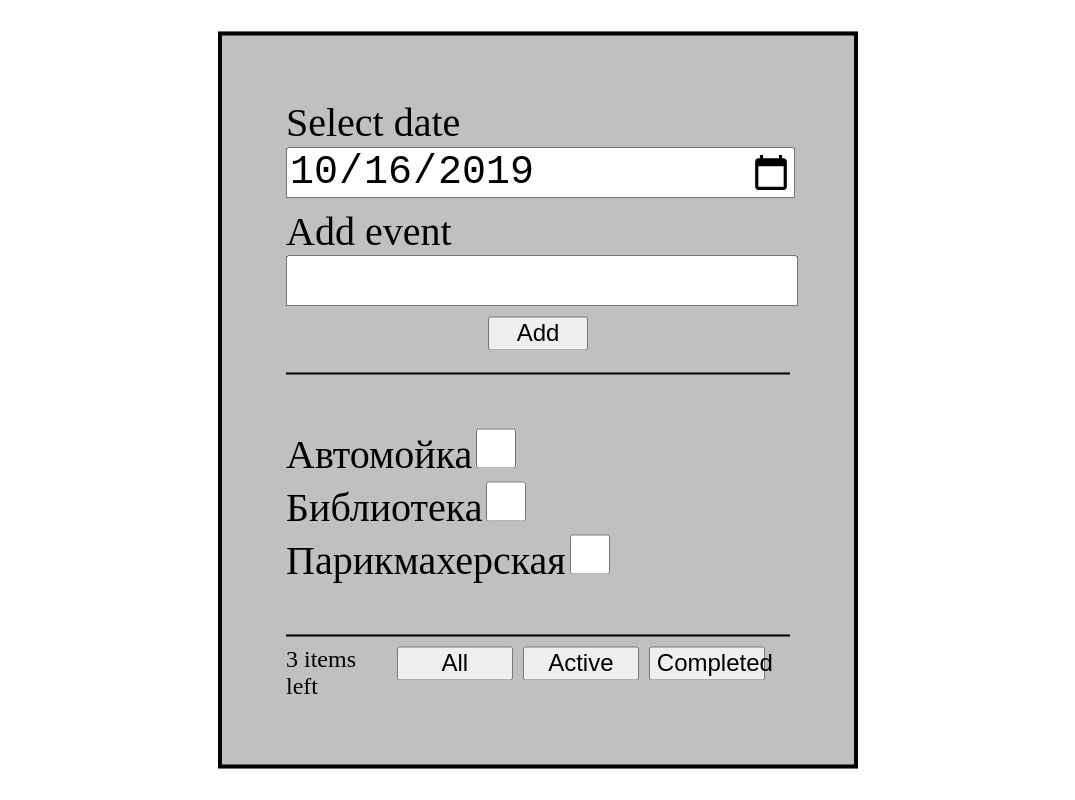
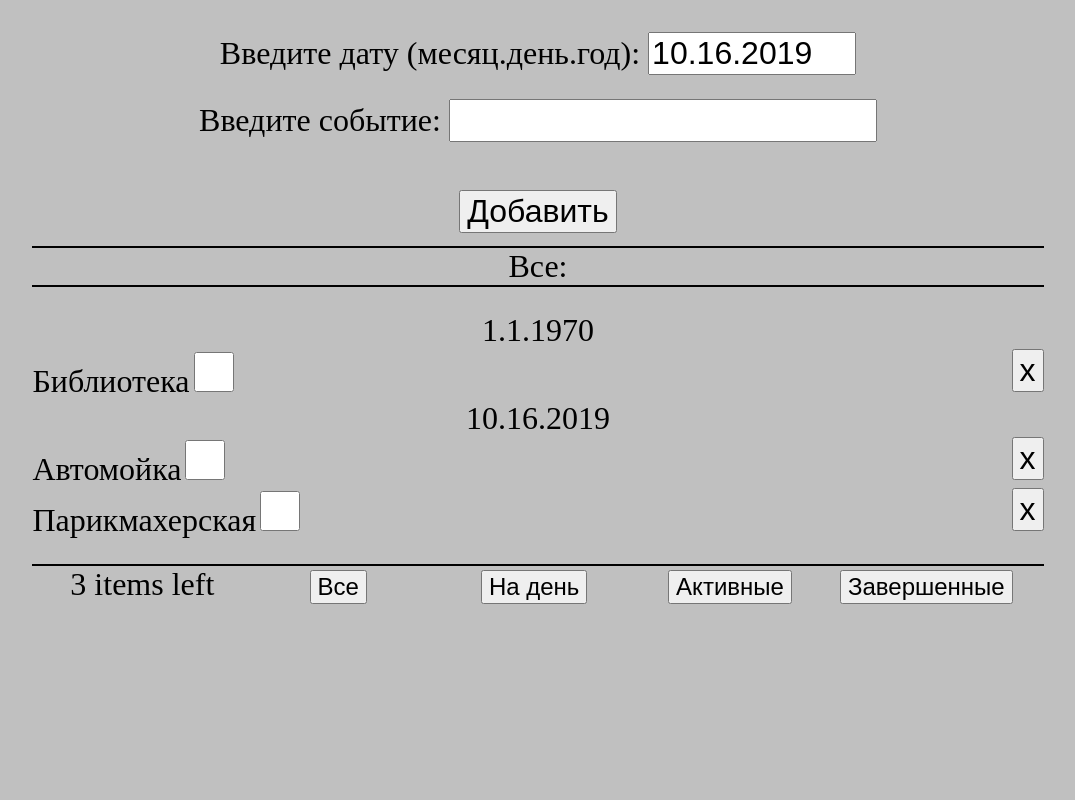
Before and after one commit to Snoop593/todos, a plain HTML site: page todos/index.html in a window 1280 px wide. Shown: the whole page, without its empty margins (102-1177 px from the left). Drawn offline with Linux system fonts and the light colour scheme.

Commit message:
Add files via upload

```diff
--- a/todos/index.html
+++ b/todos/index.html
@@ -6,27 +6,23 @@
 	<link href="style.css" rel="stylesheet">
 </head>
 <body>
-	<div class="conteiner">
-		<div class="header">
-			<div class="inputDate">
-				Select date
-				<input type="date" onchange="loadEvent()">
-			</div>
-			<div class="inputEvent">
-				Add event
-				<input required type="text">
-			</div>
-			<button onclick="addEvent()">Add</button>
-		</div>
-		<div class="context">
-		</div>
-		<div class="footer">
-			<div class="left"></div>
-			<button onclick="loadEvent('all')">All</button>
-			<button onclick="loadEvent('active')">Active</button>
-			<button onclick="loadEvent('completed')">Completed</button>
-		</div>
-	</div>
+	<header>
+		<div>Введите дату (месяц.день.год): <input class="dateIn" type="text"></div>
+		<div>Введите событие: <input type="text"></div>
+		<div class="error"></div>
+		<div><button onclick="addEvent()">Добавить</button></div>
+	</header>
+	<div class="sort"></div>
+	<section>
+
+	</section>
+	<footer>
+		<div class="item"></div>
+		<div><button onclick="loadEvent('all')">Все</button></div>
+		<div><button onclick="loadEvent('allToday')">На 	день</button></div>
+		<div><button onclick="loadEvent('active')">Активные</button></div>
+		<div><button onclick="loadEvent('completed')">Завершенные</button></div>
+	</footer>
 	<script type="text/javascript" src="index.js"></script>
 </body>
 </html>
--- a/todos/index.js
+++ b/todos/index.js
@@ -1,108 +1,161 @@
-let event1 = {
+var event1 = {
 	id:1,
 	date:  new Date(),
 	event:"Автомойка",
 	checked:false
 }
-let event2 = {
+var event2 = {
 	id:2,
-	date: new Date(),
+	date: new Date(+2),
 	event:"Библиотека",
 	checked:false
 }
 
-let event3={
+var event3={
 	id:3,
 	date: new Date(),
 	event:"Парикмахерская",
 	checked:false
 }
 
-let data = [event1,event2,event3];
-let inputs = document.querySelectorAll('input')
-let context = document.querySelector('.context')
-let left = document.querySelector('.left')
+var data = [event1,event2,event3];
+var inputs = document.querySelectorAll('input')
+var section = document.querySelector('section')
+var item = document.querySelector('.item')
+var sort = document.querySelector('.sort')
+var er = document.querySelector('.error')
+var state = ""
 
-window.onload = ()=>{
-	let today =  new Date();
-	inputs[0].valueAsDate = today;
-	loadEvent(today)
-}
-
-function loadTodayEvent(){
-	let selectedDate = new Date(inputs[0].value);
-	selectedDate.setHours(0,0,0,0);
-	return data.filter(e=>{
-		let com = e.date;
-		com.setHours(0,0,0,0)
-		if(com.getTime()===selectedDate.getTime())
-			return e;
-	})
-}
-
-function addEvent(){
-	if(inputs[1].value==""){
-		alert("Заполните поле ввода")
-	}
-	else{
-		data.push({id:data.length+1,date:new Date(inputs[0].value),event:inputs[1].value,checked:false})
-		loadEvent()
-		inputs[1].value=""
-	}
-
+window.onload = new function(){
+	var today =  new Date();
+	inputs[0].value = (today.getMonth()+1)+"."+today.getDate()+"."+today.getFullYear();
+	loadEvent("all")
 }
 
 function loadEvent(e){
-	let todayEvent = loadTodayEvent(e)
-	clear(context)
-	let len = todayEvent.length
-	left.innerHTML = `${len} ${len>1 ? "items" : "item"} left`
-	if(len===0)context.innerHTML = "have a rest!"
-	else{
+	state = e;
+	if(!checkCorrectDate(inputs[0].value)){
+		er.innerHTML="Введите корректную дату"
+		return
+	}
+	clear(section)
+	var events = data.slice()
 	switch(e){
+		case 'all':{
+			sort.innerHTML="Все:"
+			break;
+		}
 		case 'active':{
-				todayEvent = todayEvent.filter(e=>e.checked===false)
+			events = events.filter(function(e){return e.checked===false})
+			sort.innerHTML="Активные:"
 			break;
 		}
 		case 'completed':{
-				todayEvent = todayEvent.filter(e=>e.checked===true)
+			events = events.filter(function(e){return e.checked===true})
+			sort.innerHTML="Завершенные:"
+			break;
+		}
+		case 'allToday':{
+			events = events.filter(function(e){return eqDate(checkCorrectDate(inputs[0].value),e.date)})
+			sort.innerHTML="На заданный день:"
 			break;
 		}
 	}
-		let todo = todayEvent.map(e=>{
-			let el = document.createElement("div")
+	events.sort(function(a,b){return a.date-b.date})
+	for(var i=0;i<events.length;i++){
+		var e = events[i]
+		if(i==0 || !eqDate(e.date,events[i-1].date)){
+			var d = document.createElement("div")
+			d.classList.add('date')
+			d.innerHTML = (e.date.getMonth()+1)+"."+e.date.getDate()+"."+e.date.getFullYear();
+			section.appendChild(d)
+		}
+		var el = document.createElement("div")
 		el.innerHTML = e.event
 		el.id = e.id
-			let check = document.createElement("input")
+		var check = document.createElement("input")
 		check.type = "checkbox";
+		check.classList.add('check')
 		check.checked=e.checked
-			if(e.checked){
-				el.style.textDecoration='line-through';
-				el.style.backgroundColor='rgba(0,0,0,0.7)';
+		if(e.checked)el.classList.add('checked')
+		check.addEventListener('change',changeEvent,false)
+		var del = document.createElement("input")
+		del.type="button"
+		del.value="x"
+		del.classList.add('del')
+		del.addEventListener('click',deleteEvent,false)
+		el.appendChild(check)
+		el.appendChild(del)
+		section.appendChild(el)
 	}
-			check.addEventListener('change',changeEvent,false)
-			el.append(check)
-			return el
-		})
-		context.append(...todo)
-	}
+	var len = events.length
+	if(len===0)section.innerHTML = "Таких задач нет!"
+	item.innerHTML = len+ (len>1 ? " items" : " item")+" left"
 }
 
 function clear(e){
 	while(e.firstChild) e.removeChild(e.firstChild);
+	item.innerHTML = ""
+	sort.innerHTML = ""
+	er.innerHTML=""
+}
+
+function addEvent(){
+	if(inputs[1].value=="" || inputs[0].value==""){
+		er.innerHTML="Заполните поля ввода"
+	}
+	else if(!checkCorrectDate(inputs[0].value)){
+		er.innerHTML="Введите корректную дату"
+	}
+	else{
+		data.push({id:data.length+1,date:checkCorrectDate(inputs[0].value),event:inputs[1].value,checked:false})
+		loadEvent()
+		inputs[1].value=""
+	}
+}
+
+function deleteEvent(e){
+	var id = e.target.parentNode.id
+	var a;
+	for(var i=0;i<data.length;i++){
+		if(data[i].id==id){
+			a = i;
+			break;
+		}
+	}
+	data.splice(a,1);
+	loadEvent(state)
 }
 
 function changeEvent(e){
-	let id = e.target.parentNode.id
-	let a = data.find(el=>el.id==id)
-	a.checked=!a.checked
-	let el = document.getElementById(id);
-	if(a.checked){
-		el.style.textDecoration='line-through';
-		el.style.backgroundColor='rgba(0,0,0,0.7)';
-	}
-	else{
-		el.style.textDecoration='';
-		el.style.backgroundColor='';
+	var id = e.target.parentNode.id
+	var a;
+	for(var i=0;i<data.length;i++){
+		if(data[i].id==id){
+			a = data[i];
+			break;
 		}
 	}
+	a.checked=!a.checked
+	var el = document.getElementById(id);
+	if(a.checked)el.className='checked'
+	else el.className=''
+}
+
+function eqDate(a,b){
+	a.setHours(0,0,0,0);
+	b.setHours(0,0,0,0);
+	if(a.getTime()===b.getTime()) return true
+	return false
+}
+
+function checkCorrectDate(a){
+	var arr = a.split('.');
+	var d = new Date()
+	d.setFullYear(arr[2]);
+	d.setMonth(arr[0]-1);
+	d.setDate(arr[1]);
+	console.log(d)
+	if(d.getFullYear()==arr[2] && (d.getMonth()+1)==arr[0] && d.getDate()==arr[1]) return d;
+	return false
+}
--- a/todos/style.css
+++ b/todos/style.css
@@ -1,54 +1,68 @@
 *{
-	font-size: 5vh;
+	font-size: 4vh;
 }
-.context input {
+body{
+	background-color: silver;
+}
+
+section{
+	width:80%;
+	margin:0 10% 0% 10%;
+}
+header{
+	width:80%;
+	margin:0 10% 0 10%;
+	background-color: silver;
+	border-bottom: 2px solid black;
+	padding-bottom: 1%;
+}
+header div{
+	padding-top: 3vh;
+	width:80%;
+	margin: 0 auto;
+	text-align: center;
+}
+footer{
+	width:80%;
+	margin:2% 10% 0 10%;
+	background-color: silver;
+	border-top: 2px solid black;
+}
+footer div{
+	width:17%;
+	float:left;
+	margin: 0 auto;
+	text-align: center;
+	padding-left: 3vh;
+}
+footer div button{
+	font-size: 3vh;
+
+}
+.error{
+	color: red;
+}
+.sort{
+	width:80%;
+	margin:0 10% 2% 10%;
+	text-align: center;
+	border-bottom: 2px solid black;
+}
+.dateIn{
+	width: 25vh;
+}
+.checked{
+	text-decoration: line-through;
+	background-color: rgba(0,0,0,0.7);
+}
+.check{
 	cursor: pointer;
 	height: 5vh;
   	width: 5vh;
 }
-.conteiner{
-	padding: 5%;
-	border: 4px solid black;
-	position: absolute;
- 	top: 50%;
-    left: 50%;
-    transform: translate(-50%, -50%);
-	background-color: silver;
+.del{
+	float: right;
 }
-.header{
-	border-bottom: 2px solid black;
-	padding-bottom: 7vh;
-}
-.header input{
-	width:100%;
-}
-.header button{
-
-	width: 20%;
-	margin-left: 40%;
-}
-.inputDate{
-	margin-bottom: 2%;
-}
-.inputEvent{
-	margin-bottom: 2%;
-}
-.context{
-	padding: 10% 0 10% 0;
-}
-.footer{
-	border-top: 2px solid black;
-	padding-top: 2%;
-}
-.left{
-	float: left;
-	width: 20%;
-	font-size: 3vh;
-}
-button{
-	width: 23%;
-	margin-left: 2%;
-	font-size: 3vh;
-	float: left;
+.date{
 	text-align: center;
 }
```
Lines whose indentation alone changed are shown as unchanged.
